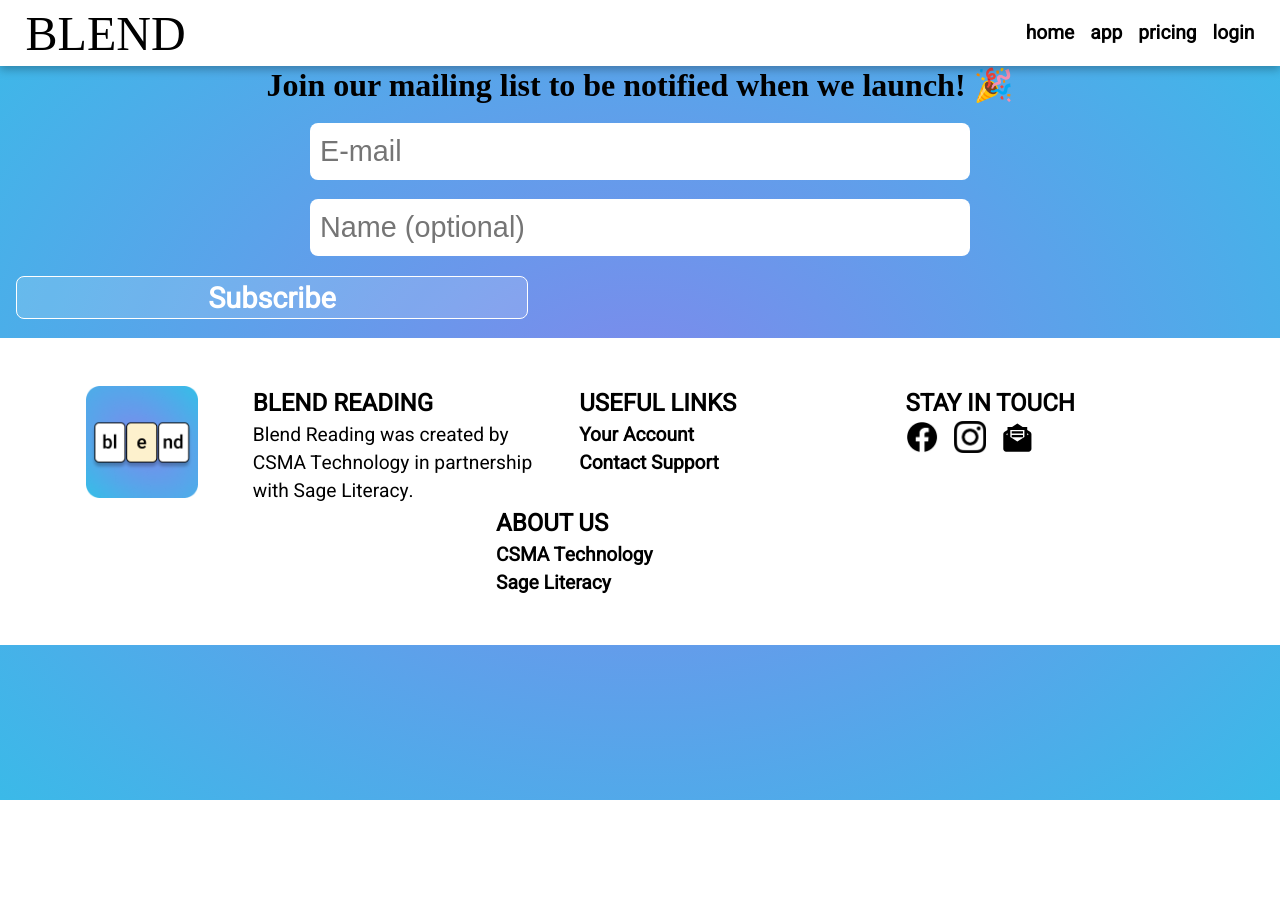
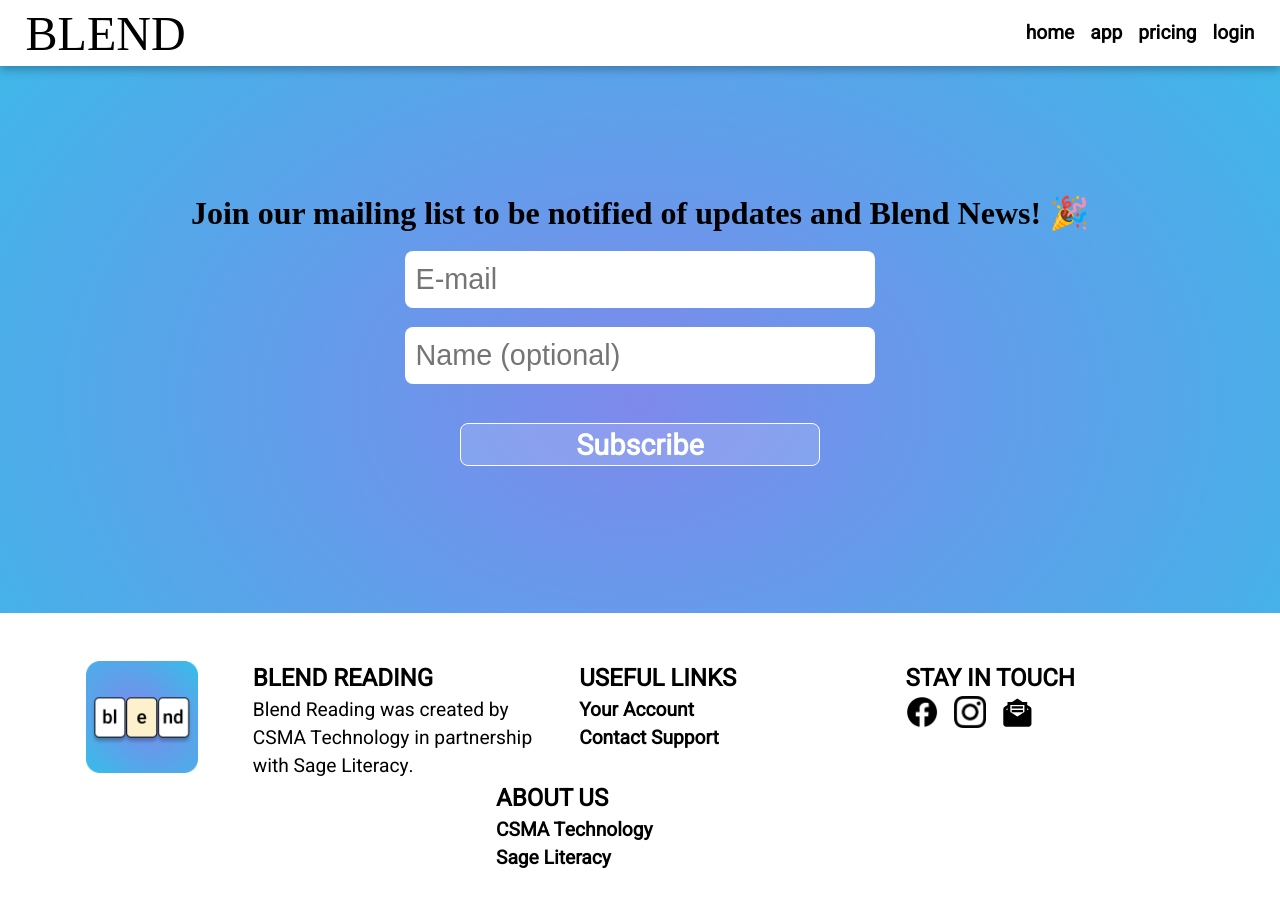
Before and after one commit to admoya/blend-product-site, a SvelteKit app: page /subscribe in a window 1280 px wide. Shown: the top 908 px of the page. Before the commit the page ends 800 px from the top, so only its background shows below. Built offline with nearby package versions, Linux system fonts and the light colour scheme; a web font is replaced by a local one.

Commit message:
feat(subscribe): fixed layout on subscribe page

```diff
--- a/src/routes/subscribe/+page.svelte
+++ b/src/routes/subscribe/+page.svelte
@@ -4,7 +4,7 @@
 
 <form method="post" action="https://communications.blendreading.com/subscription/form" class="listmonk-form">
     <div>
-        <h2>Join our mailing list to be notified when we launch! &#127881;</h2>
+        <h2>Join our mailing list to be notified of updates and Blend News! &#127881;</h2>
         <input type="hidden" name="nonce" />
         <p><input type="email" name="email" required placeholder="E-mail" /></p>
         <p><input type="text" name="name" placeholder="Name (optional)" /></p>
@@ -12,12 +12,17 @@
         <p>
           <input id="8c1c5" type="hidden" name="l" value="8c1c54b6-ed85-4eb0-bdb5-5a3c385c8560" />
         </p>
-
         <p><input type="submit" value="Subscribe" class="btn" /></p>
     </div>
 </form>
 
 <style>
+    .listmonk-form {
+        display: flex;
+        flex-direction: column;
+        align-items: center;
+        padding: 10%;
+    }
     input[type="text"], input[type="email"]{
         width: 50%;
         padding: 10px 8px;
@@ -30,9 +35,12 @@
         font-family: "Heebo";
         font-weight: bold;
         font-size: 1.5em;
+        margin: 0;
     }
     p {
         text-align: center;
+        display: flex;
+        justify-content: center;
     }
     h2 {
         font-family: "Contrail One";
--- a/src/styles/base.css
+++ b/src/styles/base.css
@@ -8,6 +8,7 @@
   display: flex;
   flex-direction: column;
   font-size: 1.2rem;
+  overflow-x: hidden;
 }
 
 h1 {
```
